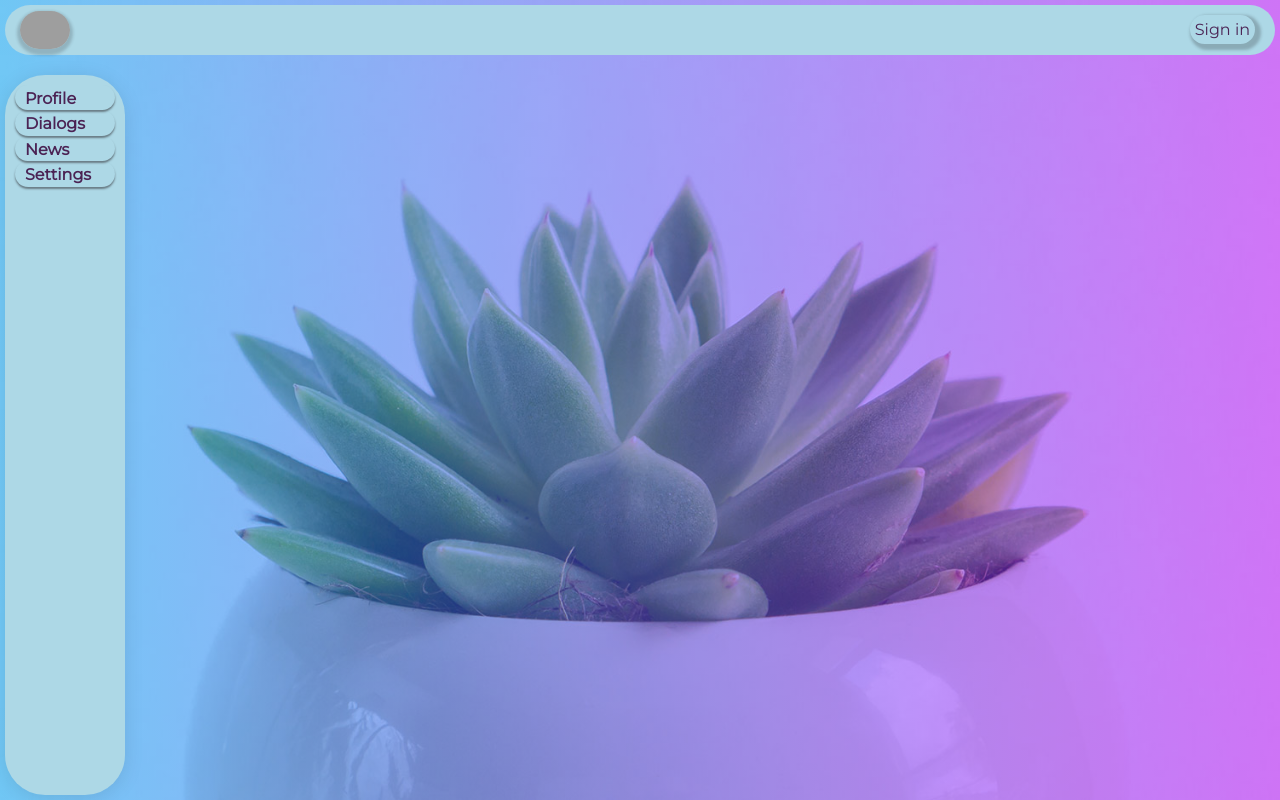
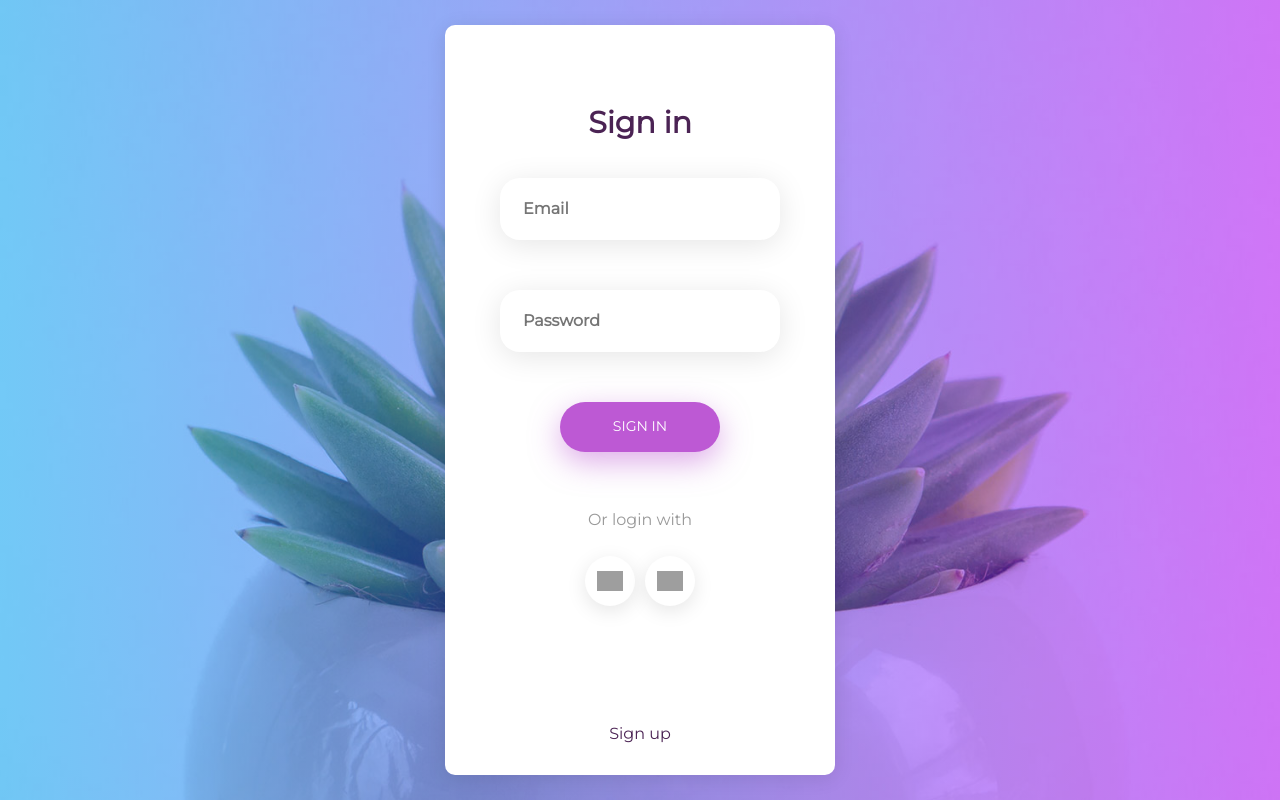
Before and after one commit to sinoptik77/react-1, a React (Create React App) app: page / in a window 1280 px wide. Built offline with nearby package versions, Linux system fonts and the light colour scheme; grey boxes are pictures that could not be loaded.

Commit message:
fix: add layout component

```diff
--- a/src/App.js
+++ b/src/App.js
@@ -9,29 +9,23 @@ import Settings from "./components/Navigation/Settings/Settings";
 import Registration from "./components/Header/Registration/Registration";
 import DialogPeoples from "./components/Navigation/Dialogs/DialogPeoples/DialogPeoples";
 import { useLocalStorage } from "./useLocalStorage";
+import { MainLayout } from "./components/layouts/MainLayout/MainLayout";
 
 const App = (props) => {
-  useLocalStorage()
-  let match = useMatch("/signin");
+  useLocalStorage();
   return (
-    <div className={!match && "app-wrapper"}>
-      {!match && (
-        <>
-          <Header />
-          <Navigation />
-        </>
-      )}
-      <div className="app-content">
     <Routes>
+      <Route path="/" element={<Registration />} />
+      <Route element={<MainLayout />}>
         <Route path="/profile" element={<Profile />} />
         {/*<Route path="/dialogs" element={<Dialogs />} />*/}
         {/*<Route path="/dialogs/:id" element={<DialogPeoples />} />*/}
         <Route path="/news" element={<News />} />
         <Route path="/settings" element={<Settings />} />
+      </Route>
       <Route path="/signin" element={<Registration />} />
+      <Route path="/signup" element={<Registration />} />
     </Routes>
-      </div>
-    </div>
   );
 };
 export default App;
--- a/src/components/Header/Registration/Registration.jsx
+++ b/src/components/Header/Registration/Registration.jsx
@@ -1,25 +1,25 @@
-import s from './Registration.module.css'
-import RegForm from "./RegistrationComponents/RegForm";
+import s from "./Registration.module.css";
+import SignInForm from "./RegistrationComponents/SignInForm";
 import RegText from "./RegistrationComponents/RegText";
 import RegSocial from "./RegistrationComponents/RegSocial";
 import SignUpLink from "./RegistrationComponents/SignUpLink";
-
+import { useLocation } from "react-router-dom";
 
 const Registration = (props) => {
-
-    return (
-        <div className={s.containerLogin}>
-            <div className={s.logBar}>
-                <span className={s.logFormTitle}>
-                    Sign in
-                </span>
-                <RegForm/>
-                <RegText/>
-                <RegSocial/>
-                <SignUpLink/>
-            </div>
-        </div>
-    )
-}
+  const { pathname } = useLocation();
+  console.log("pathname", pathname);
+  const isRegistration = pathname.includes("signup");
+  return (
+    <div className={s.containerLogin}>
+      <div className={s.logBar}>
+        <span className={s.logFormTitle}>Sign in</span>
+        {isRegistration ? "pososi" : <SignInForm />}
+        <RegText />
+        <RegSocial />
+        <SignUpLink />
+      </div>
+    </div>
+  );
+};
 
 export default Registration;
--- a/src/components/Header/Registration/RegistrationComponents/RegForm.jsx
+++ b/src/components/Header/Registration/RegistrationComponents/SignInForm.jsx
@@ -3,7 +3,7 @@ import React from "react";
 import { useForm } from "react-hook-form";
 import ErrorIcon from "../../../../images/icons/error.png";
 
-const RegForm = () => {
+const SignInForm = () => {
   const {
     register,
     handleSubmit,
@@ -73,4 +73,4 @@ const RegForm = () => {
   );
 };
 
-export default RegForm;
+export default SignInForm;
--- a/src/components/Navigation/Navigation.jsx
+++ b/src/components/Navigation/Navigation.jsx
@@ -13,9 +13,9 @@ const Navigation = (props) => {
         <div className={s.nav}>
             <NavItem linkId="/profile" linkName="Profile"/>
         </div>
-        <div className={s.nav}>
-            <NavItem linkId="/dialogs" linkName="Dialogs"/>
-        </div>
+        {/*<div className={s.nav}>*/}
+        {/*    <NavItem linkId="/dialogs" linkName="Dialogs"/>*/}
+        {/*</div>*/}
         <div className={s.nav}>
             <NavItem linkId="/news" linkName="News"/>
         </div>
--- /dev/null
+++ b/src/components/layouts/MainLayout/MainLayout.js
@@ -0,0 +1,18 @@
+import Header from "../../Header/Header";
+import Navigation from "../../Navigation/Navigation";
+import { Outlet } from "react-router-dom";
+
+const MainLayout = (props) => {
+  console.log("props", props);
+  return (
+    <div className="app-wrapper">
+      <Header />
+      <div className="app-content">
+        <Outlet />
+      </div>
+      <Navigation />
+    </div>
+  );
+};
+
+export { MainLayout };
--- a/src/redux/profileReducer.js
+++ b/src/redux/profileReducer.js
@@ -15,17 +15,14 @@ export const setStateProfileFromLS = (state) => ({
 });
 
 let initialState = {
-  post: [
-    { message: "Hi, it's my first post!", likeCount: true },
-    { message: "What a wonderful world", likeCount: false },
-  ],
+  post: [],
   newPostText: "",
   description: [
     { description: "Hi, my name is Illya and i love JS. Follow and pm me!" },
   ],
 };
 
-const profileReducer = (state = {}, action) => {
+const profileReducer = (state = initialState, action) => {
   switch (action.type) {
     case ADD_LIKE:
       const addLikes = [...state.post];
--- a/src/useLocalStorage.js
+++ b/src/useLocalStorage.js
@@ -8,9 +8,10 @@ const useLocalStorage = () => {
   const state = useSelector((state) => state);
   useEffect(() => {
     const localState = localStorage.getItem("state");
-    console.log("localState", JSON.parse(localState));
-    dispatch(setStateDialogsFromLS(JSON.parse(localState)?.dialogsReducer));
-    dispatch(setStateProfileFromLS(JSON.parse(localState)?.profileReducer));
+    if (localState) {
+      dispatch(setStateDialogsFromLS(JSON.parse(localState)?.dialogsReducer));
+      dispatch(setStateProfileFromLS(JSON.parse(localState)?.profileReducer));
+    }
   }, []);
 
   useEffect(() => {
```
Also changed, not shown: src/components/Header/Header.jsx (+22 -14 lines), src/components/layouts/MainLayout/MainLayout.module.js (added). Lines whose indentation alone changed are shown as unchanged.
